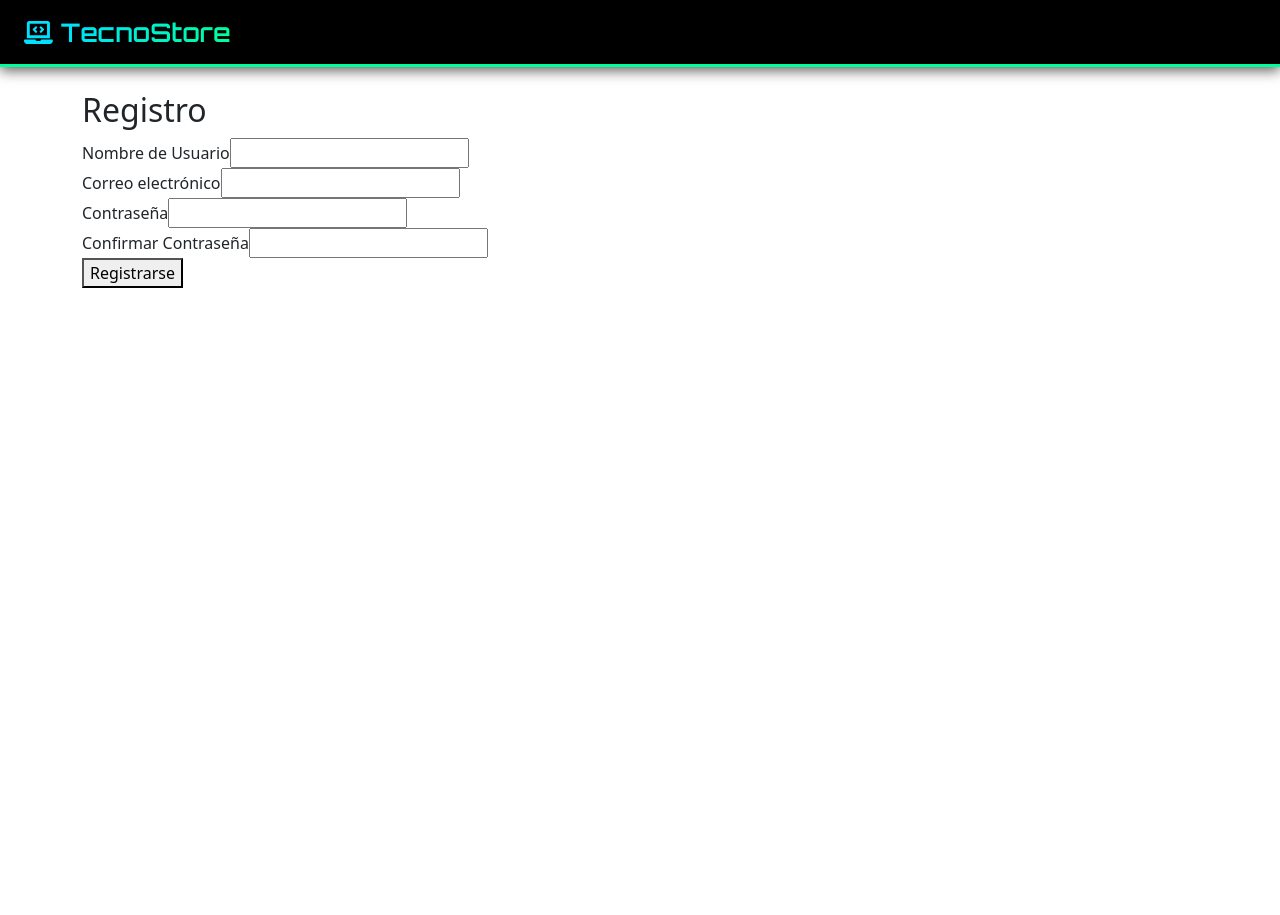
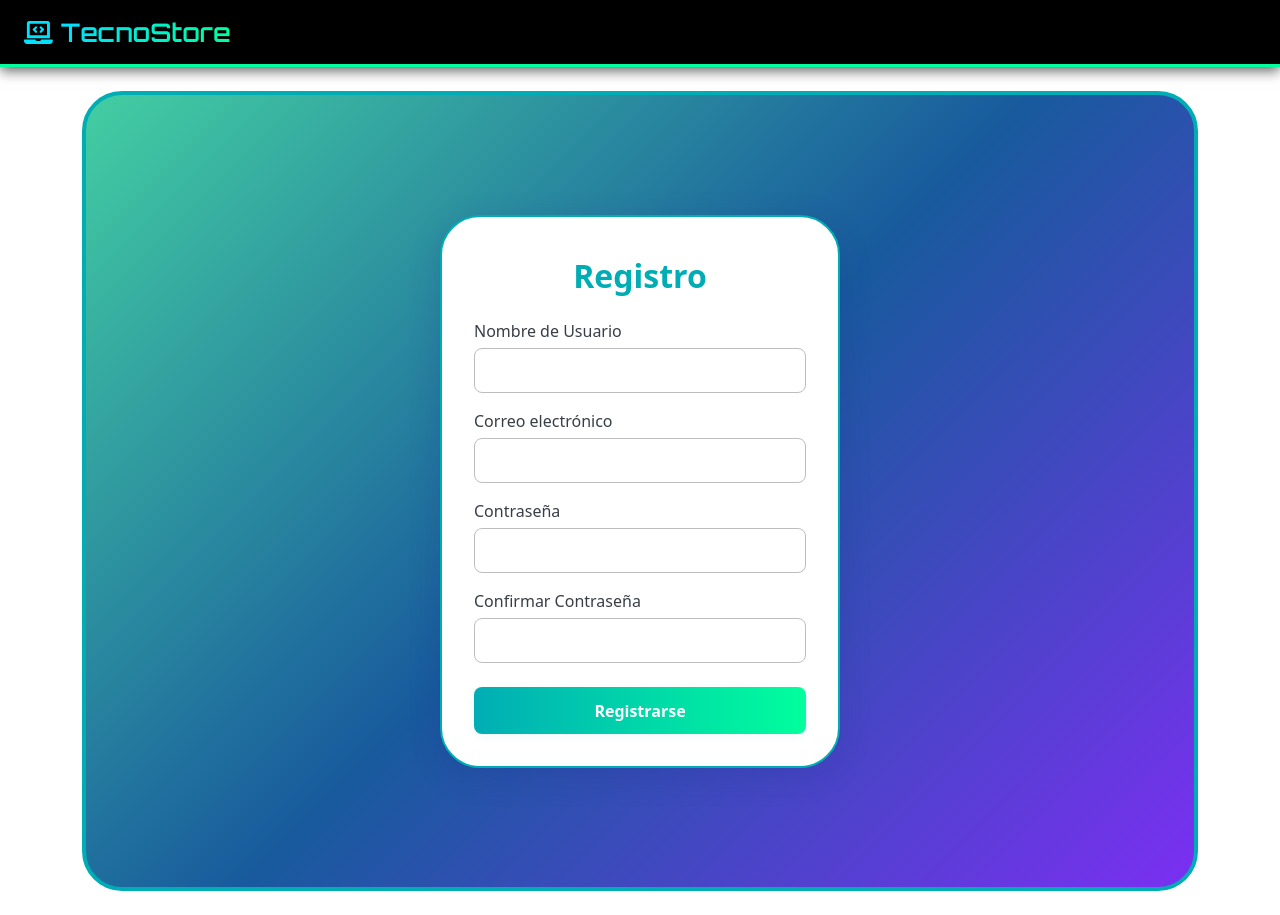
Before and after one commit to Alexander-Ajalla/PV-TP-Integrador-Grupo09, a React (Vite) app: page /register in a window 1280 px wide. Before the commit the page ends 800 px from the top, so only its background shows below. Built offline with nearby package versions, Linux system fonts and the light colour scheme; no server answers.

Commit message:
Mejorando estilos a view Register y a boton de filtro por categoria

```diff
--- a/src/css/Register.css
+++ b/src/css/Register.css
@@ -0,0 +1,73 @@
+.register-bg {
+    min-height: 100vh;
+    display: flex;
+    justify-content: center;
+    align-items: center;
+    background: linear-gradient(135deg, #43cea2 0%, #185a9d 50%, #7b2ff2 100%);
+    border: 4px solid #00adb5;
+    border-radius: 2.5rem;
+}
+
+.register-card {
+    background: #fff;
+    box-shadow: 0 8px 32px 0 rgba(31, 38, 135, 0.2);
+    border-radius: 2.5rem;
+    padding: 2.5rem 2rem 2rem 2rem;
+    max-width: 400px;
+    width: 100%;
+    animation: fadeIn 0.7s;
+    border: 2px solid #00adb5;
+}
+
+@keyframes fadeIn {
+  from { opacity: 0; transform: translateY(40px);}
+  to { opacity: 1; transform: translateY(0);}
+}
+
+.register-title {
+    font-weight: bold;
+    margin-bottom: 1.5rem;
+    color: #00adb5;
+    text-align: center;
+}
+
+.register-form label {
+    font-weight: 500;
+    margin-bottom: 0.3rem;
+    color: #393e46;
+    display: block;
+}
+
+.register-form input {
+    width: 100%;
+    padding: 0.6rem;
+    margin-bottom: 1rem;
+    border: 1px solid #bdbdbd;
+    border-radius: 0.5rem;
+    outline: none;
+    transition: border 0.2s;
+    font-size: 1rem;
+}
+
+.register-form input:focus {
+    border: 1.5px solid #00adb5;
+}
+
+.btn-register {
+    width: 100%;
+    background: linear-gradient(90deg, #00adb5 0%, #00ff9d 100%);
+    border: none;
+    color: #fff;
+    font-weight: bold;
+    padding: 0.7rem 0;
+    border-radius: 0.5rem;
+    transition: background 0.3s;
+    margin-top: 0.5rem;
+    box-shadow: 0 2px 8px rgba(0,173,181,0.08);
+    font-size: 1rem;
+}
+
+.btn-register:hover {
+    background: linear-gradient(90deg, #00ff9d 0%, #00adb5 100%);
+    color: #232526;
+}
--- a/src/views/Home.jsx
+++ b/src/views/Home.jsx
@@ -66,7 +66,13 @@ const Home = () => {
         </div>
 
         {/* Selector de categoría */}
-        <div className="mb-4 d-flex justify-content-center">
+         <div className="select-category-container d-flex flex-column align-items-center mb-4">
+          <div className="d-flex align-items-center mb-2">
+            <i className="bi bi-funnel-fill me-2" style={{ color: "#00adb5", fontSize: "1.5rem" }}></i>
+            <span className="fw-bold" style={{ color: "#00adb5", fontSize: "1.2rem" }}>
+              Filtrar por categoría
+            </span>
+          </div>
           <select
             className="form-select w-auto"
             value={selectedCategory}
```
Also changed, not shown: src/css/home.css (+37 -25 lines).
